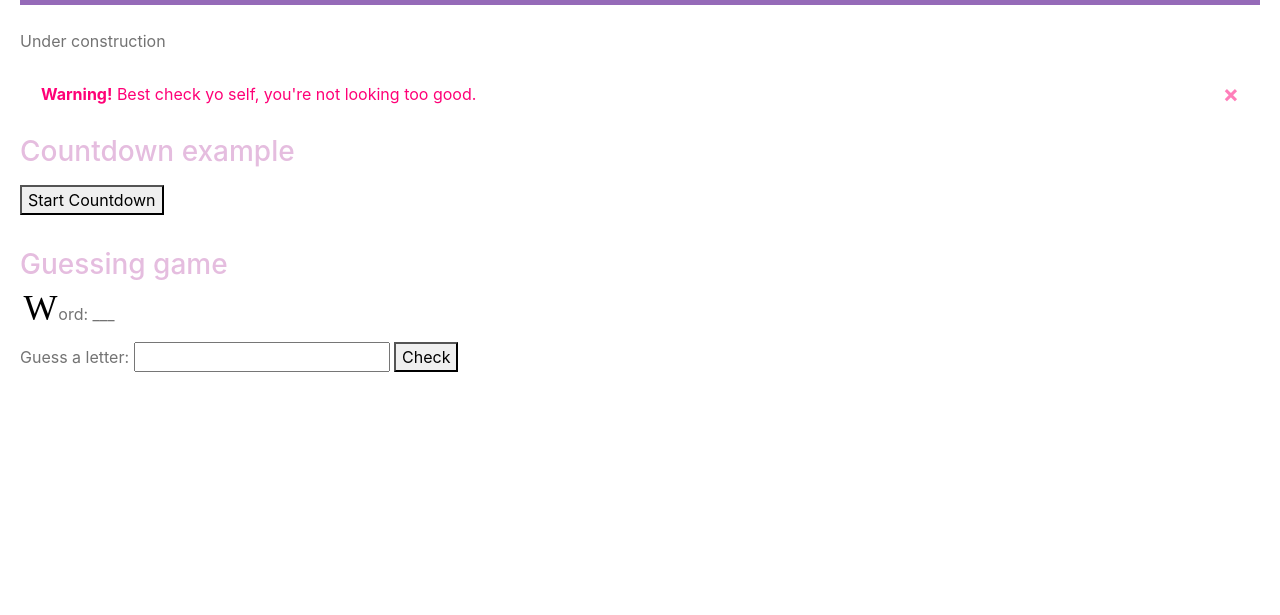
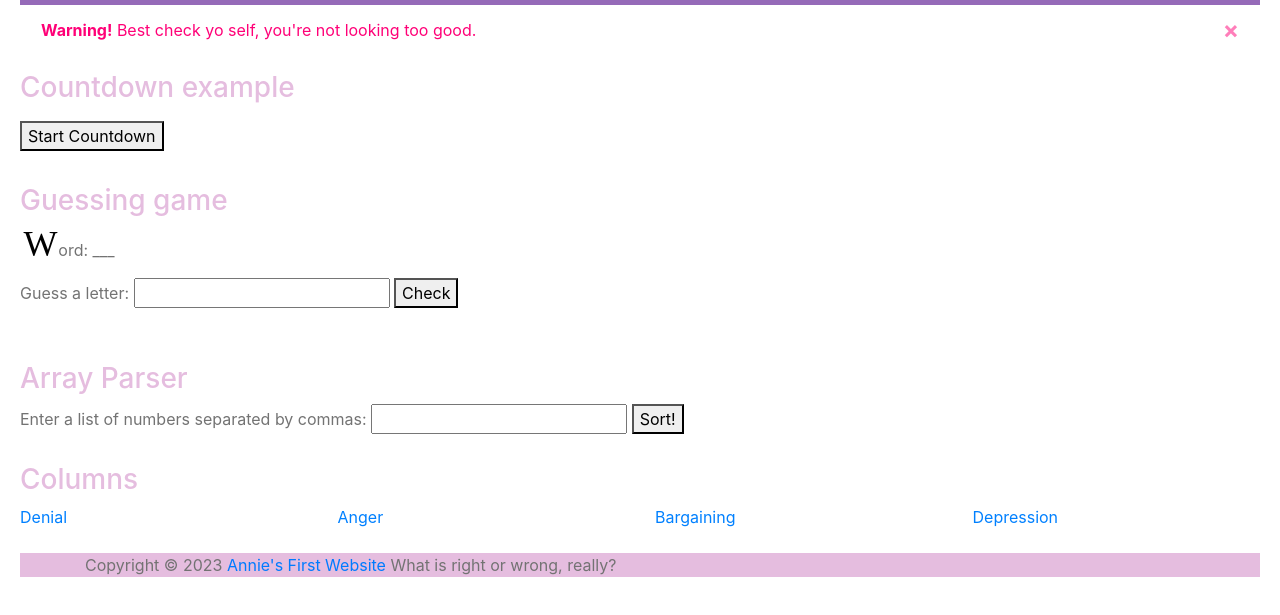
Before and after one commit to motency/Annies-corner, a plain HTML site: page sandbox.html in a window 1280 px wide. Shown: the part 71-686 px from the top of the page. Drawn offline with nearby package versions, Linux system fonts and the light colour scheme.

Commit message:
Update sandbox.html

```diff
--- a/sandbox.html
+++ b/sandbox.html
@@ -6,7 +6,7 @@
         <meta charset="utf-8">
         <meta name="viewport" content="width=device-width, initial-scale=1">
         <link rel="stylesheet" href="https://cdn.jsdelivr.net/npm/bootstrap@4.6.2/dist/css/bootstrap.min.css">
-        <script src="https://cdn.jsdelivr.net/npm/jquery@3.6.3/dist/jquery.slim.min.js"></script>
+        <script src="https://code.jquery.com/jquery-3.6.0.min.js"></script>
         <script src="https://cdn.jsdelivr.net/npm/popper.js@1.16.1/dist/umd/popper.min.js"></script>
         <script src="https://cdn.jsdelivr.net/npm/bootstrap@4.6.2/dist/js/bootstrap.bundle.min.js"></script>
         <script src="JS/samplejs.js"></script>
@@ -37,9 +37,6 @@
               </ul>
             </div>
           </nav>
-          <p>
-            <br>Under construction
-          </p>
           <div id="check-self" class="alert">
             <button id="ex" type="button" class="close" data-dismiss="alert">&times;</button>
             <strong>Warning!</strong> Best check yo self, you're not looking too good.
@@ -53,5 +50,25 @@
           <input type="text" id="guess">
           <button type="button" onclick="checkGuess()">Check</button>
           <p id="result"></p>
+          <h3><br>Array Parser</h3>
+            <label for="userInput">Enter a list of numbers separated by commas: </label>
+            <input type="text" id="userInput" name="userInput">
+            <button type="button" onclick="sortUserInput()">Sort!</button>
+            <div id="output"></div>
+          <br><h3>Columns</h3>
+          <div id="columns" class="row row-cols-1 row-cols-md-4 gy-2" >
+            <div class="col">Denial</div>
+            <div class="col">Anger</div>
+            <div class="col">Bargaining</div>
+            <div class="col">Depression</div>
+          </div>
+          <br>
+          <footer class="footer">
+            <div class="container">
+              <span>Copyright &copy; 2023
+              <a href="index.html">Annie's First Website</a> What is right or wrong, really?</span>
+            </div>
+          </footer>
+          <script src="bootstrap-5.0.2-dist/js/bootstrap.bundle.min.js"></script>
     </body>
 </html>
```
